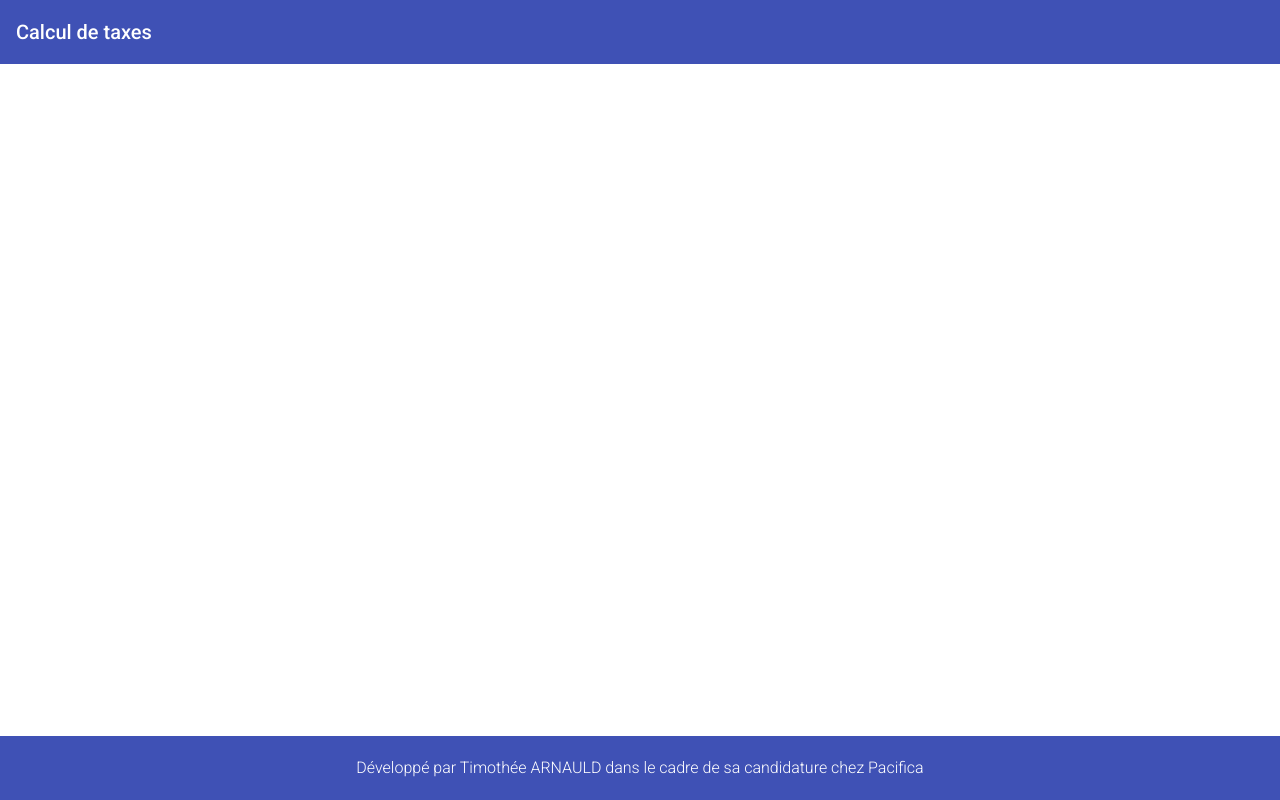
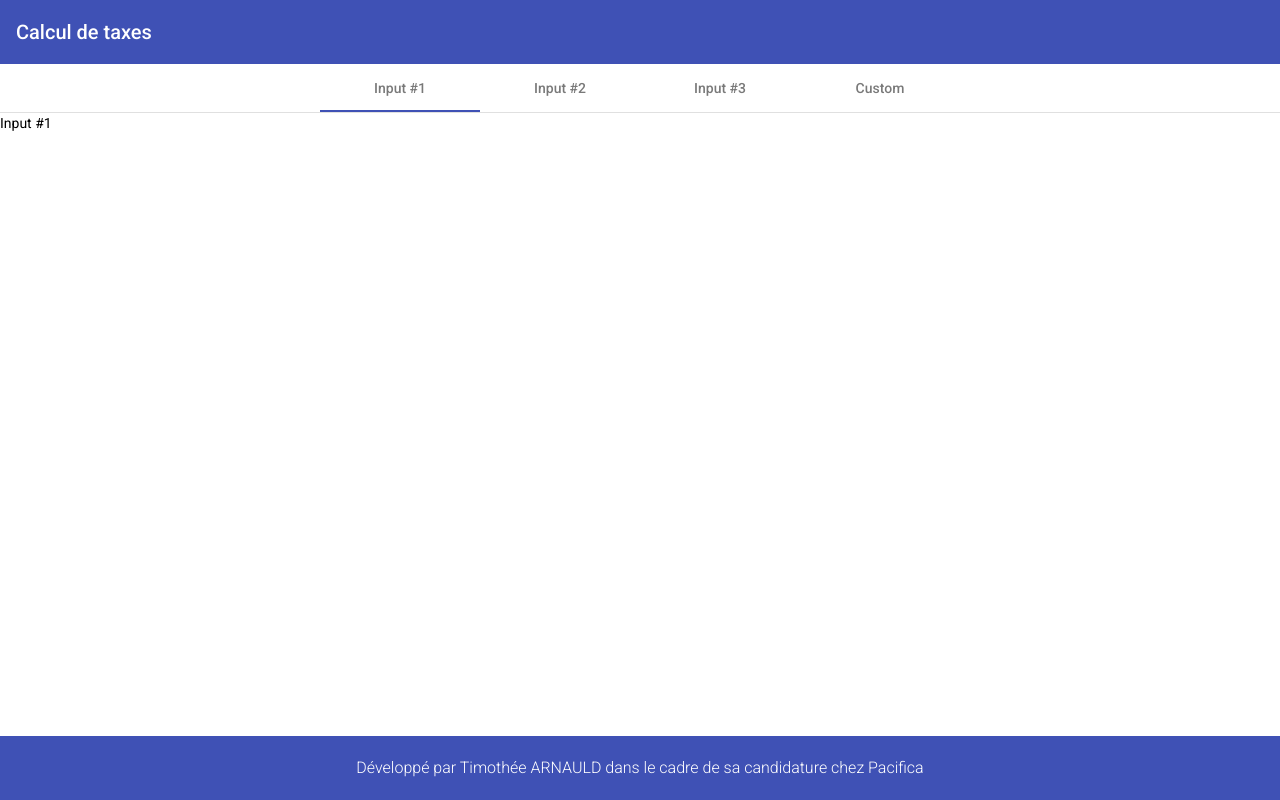
Before and after one commit to tarnauld/kata-calcul-taxes, an Angular app: page / in a window 1280 px wide. Built offline with nearby package versions, Linux system fonts and the light colour scheme.

Commit message:
:sparkles: add tabs to prepare forms

```diff
--- a/src/app/app.component.html
+++ b/src/app/app.component.html
@@ -1,2 +1,3 @@
 <app-header></app-header>
+<app-tabs></app-tabs>
 <app-footer></app-footer>
--- a/src/app/app.module.ts
+++ b/src/app/app.module.ts
@@ -5,14 +5,19 @@ import { AppRoutingModule } from "./app-routing.module";
 import { AppComponent } from "./app.component";
 import { BrowserAnimationsModule } from "@angular/platform-browser/animations";
 import { SharedModule } from "src/shared/shared.module";
+import { MatTabsModule } from "@angular/material/tabs";
+import { taxesComponents } from "./taxes";
+
+const materialModules = [MatTabsModule];
 
 @NgModule({
-  declarations: [AppComponent],
+  declarations: [...taxesComponents, AppComponent],
   imports: [
     SharedModule,
     BrowserModule,
     AppRoutingModule,
     BrowserAnimationsModule,
+    ...materialModules,
   ],
   providers: [],
   bootstrap: [AppComponent],
--- /dev/null
+++ b/src/app/taxes/components/tabs/tabs.component.html
@@ -0,0 +1,6 @@
+<mat-tab-group mat-align-tabs="center">
+  <mat-tab label="Input #1"> Input #1 </mat-tab>
+  <mat-tab label="Input #2"> Input #2 </mat-tab>
+  <mat-tab label="Input #3"> Input #3 </mat-tab>
+  <mat-tab label="Custom"> Custom </mat-tab>
+</mat-tab-group>
--- /dev/null
+++ b/src/app/taxes/index.ts
@@ -0,0 +1,3 @@
+import { TabsComponent } from "./components/tabs/tabs.component";
+
+export const taxesComponents = [TabsComponent];
```
Also changed, not shown: src/app/taxes/components/tabs/tabs.component.ts (added, +8 -0 lines), src/app/taxes/components/tabs/tabs.component.scss (added), 1 other file (tests, documents, lock files or other folders).
